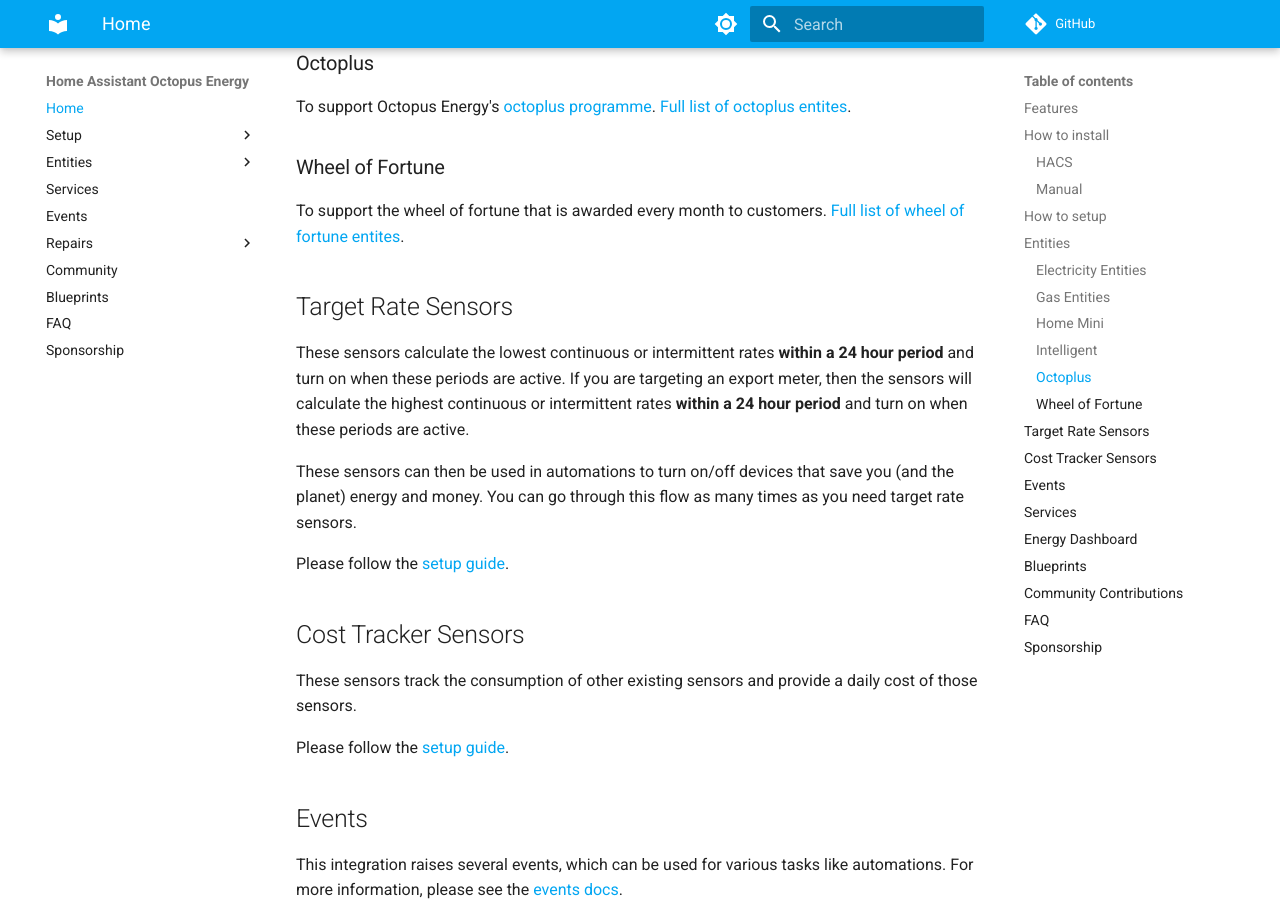
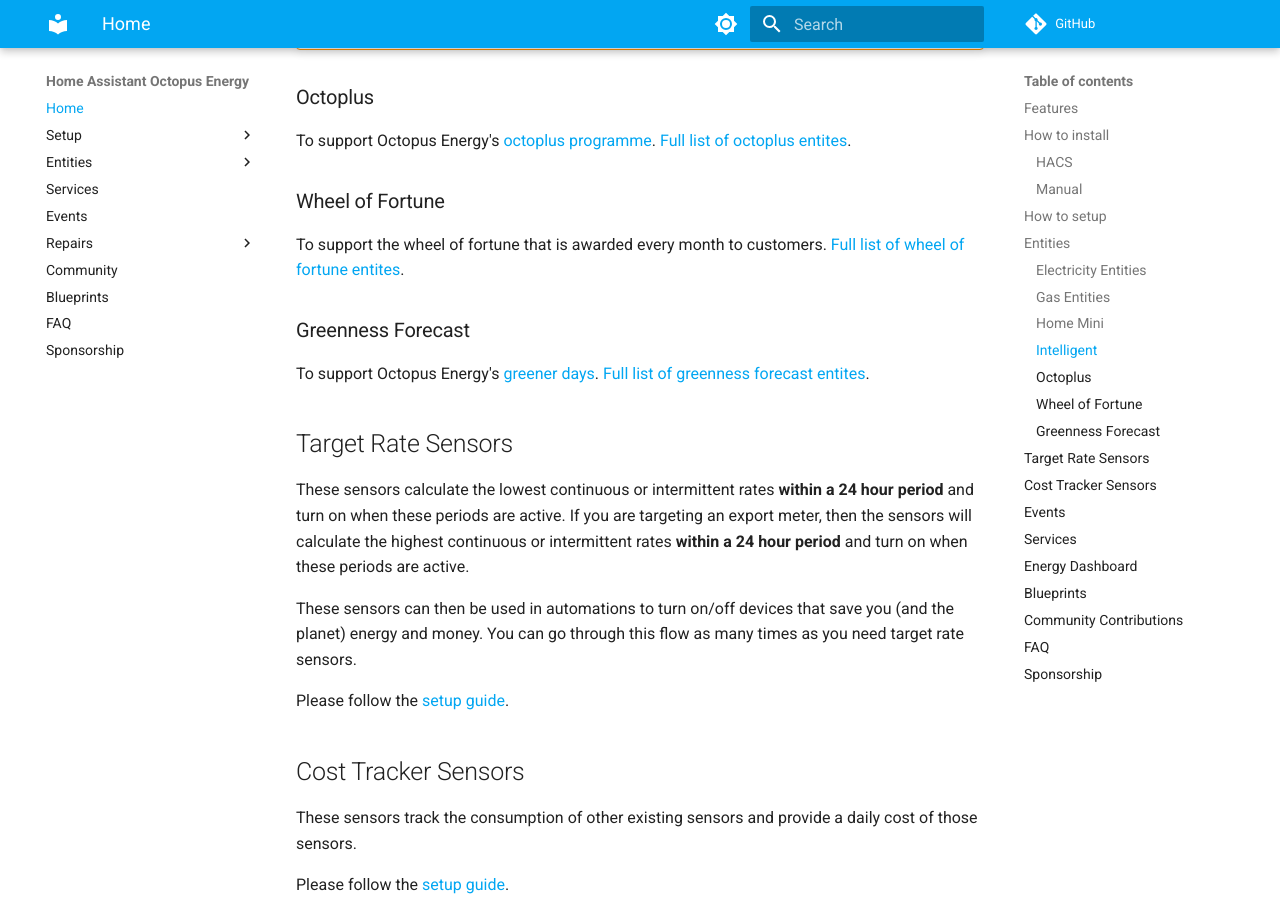
Before and after one commit to BottlecapDave/HomeAssistant-OctopusEnergy, an MkDocs documentation site: the page built from _docs/index.md, in a window 1280 px wide and 900 px high, scrolled down 2164 px. Built offline with MkDocs 1.6.1 and Material for MkDocs 9.7.7, drawn with Linux system fonts in a browser that asks for light colours; comment, search, counter and statistics services are not loaded.

Commit message:
docs: Added greenness forecast in features

```diff
--- a/_docs/index.md
+++ b/_docs/index.md
@@ -11,6 +11,7 @@
 * [Intelligent tariff settings support](./entities/intelligent.md)
 * [Saving sessions support](./entities/octoplus.md#saving-sessions)
 * [Wheel of fortune support](./entities/wheel_of_fortune.md)
+* [Greener days support](./entities/greenness_forecast.md)
 
 ## How to install
 
@@ -73,6 +74,10 @@
 
 To support the wheel of fortune that is awarded every month to customers. [Full list of wheel of fortune entites](./entities/wheel_of_fortune.md).
 
+### Greenness Forecast
+
+To support Octopus Energy's [greener days](https://octopus.energy/smart/greener-days/). [Full list of greenness forecast entites](./entities/greenness_forecast.md).
+
 ## Target Rate Sensors
 
 These sensors calculate the lowest continuous or intermittent rates **within a 24 hour period** and turn on when these periods are active. If you are targeting an export meter, then the sensors will calculate the highest continuous or intermittent rates **within a 24 hour period** and turn on when these periods are active.
```
Also changed, not shown: README.md (+1 -0 lines).
